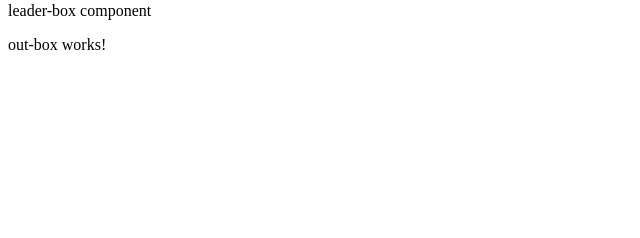
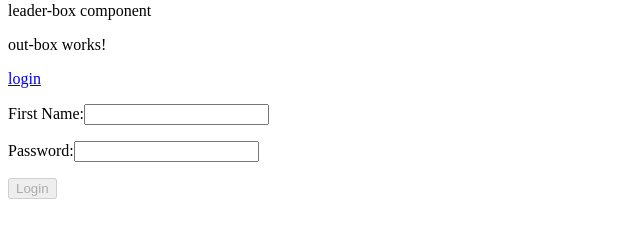
Before and after one commit to harikrishna266/angular2-webrtc, an Angular app: page /login in a window 1280 px wide. Shown: the part 360-598 px from the top of the page, without its empty margins (0-640 px from the left). Built offline with nearby package versions, Linux system fonts and the light colour scheme.

Commit message:
basic routing into login component

```diff
--- /dev/null
+++ b/src/app/app-routes/app-routes.component.html
@@ -0,0 +1,3 @@
+<p>
+  app-routes works!
+</p>
--- a/src/app/app.module.ts
+++ b/src/app/app.module.ts
@@ -1,13 +1,19 @@
 import { BrowserModule } from '@angular/platform-browser';
 import { NgModule } from '@angular/core';
-import { FormsModule } from '@angular/forms';
+import { FormsModule, ReactiveFormsModule} from '@angular/forms';
 import { HttpModule } from '@angular/http';
+import { RouterModule, Routes } from '@angular/router';
+
 
 import { AppComponent } from './app.component';
 import { HomeComponent } from './home/home.component';
 import { LeaderBoxComponent } from './leader-box/leader-box.component';
 import { StreamBoxComponent } from './stream-box/stream-box.component';
 import { OutBoxComponent } from './out-box/out-box.component';
+import { LoginComponent } from './login/login.component';
+const appRoutes: Routes = [
+  { path: 'login', component: LoginComponent }
+];
 
 @NgModule({
   declarations: [
@@ -15,12 +21,16 @@ import { OutBoxComponent } from './out-box/out-box.component';
     HomeComponent,
     LeaderBoxComponent,
     StreamBoxComponent,
-    OutBoxComponent
+    OutBoxComponent,
+    LoginComponent,
+
   ],
   imports: [
     BrowserModule,
     FormsModule,
-    HttpModule
+    HttpModule,
+    ReactiveFormsModule,
+    RouterModule.forRoot(appRoutes)
   ],
   providers: [],
   bootstrap: [AppComponent]
--- a/src/app/home/home.component.html
+++ b/src/app/home/home.component.html
@@ -9,3 +9,9 @@
 <div>
 	<app-out-box></app-out-box>
 </div>
+<div>
+ <nav>
+    <a routerLink="/login" routerLinkActive="active">login</a>
+  </nav>
+  <router-outlet></router-outlet>
+</div>
--- a/src/app/home/home.component.ts
+++ b/src/app/home/home.component.ts
@@ -1,5 +1,5 @@
 import { Component, OnInit } from '@angular/core';
-
+import {AppRoutesComponent} from '../app-routes/app-routes.component';
 @Component({
   selector: 'app-home',
   templateUrl: './home.component.html',
--- /dev/null
+++ b/src/app/login/login.component.html
@@ -0,0 +1,16 @@
+
+<div>
+	<form [formGroup]="form" (ngSubmit)="onSubmit()">
+        <p>
+            <label>First Name:</label>
+            <input type="text" formControlName="firstName">
+        </p>
+        <p>
+            <label>Password:</label>
+            <input type="password" formControlName="password">
+        </p>
+        <p>
+            <button type="submit" [disabled]="!form.valid">Login</button>
+        </p>
+    </form>
+</div>
--- /dev/null
+++ b/src/app/login/login.component.ts
@@ -0,0 +1,24 @@
+import { Component, OnInit } from '@angular/core';
+import { FormGroup, FormControl, Validators, FormBuilder } from '@angular/forms';
+import { AppRoutesComponent } from '../app-routes/app-routes.component';
+@Component({
+  selector: 'app-login',
+  templateUrl: './login.component.html',
+  styleUrls: ['./login.component.css']
+})
+export class LoginComponent implements OnInit {
+	public form: FormGroup;
+	firstName = new FormControl("", Validators.required);
+  constructor(public fb:FormBuilder) {
+  	this.form =fb.group({
+  		"firstName":this.firstName,
+  		"password": ["",Validators.required]
+  	});
+   }
+
+  ngOnInit() {
+  }
+  onSubmit(){
+  	console.log(this.form.value);
+  }
+}
```
Also changed, not shown: src/app/app-routes/app-routes.component.ts (added, +15 -0 lines), src/app/app-routes/app-routes.component.css (added), src/app/login/login.component.css (added), 2 other files (tests, documents, lock files or other folders).
